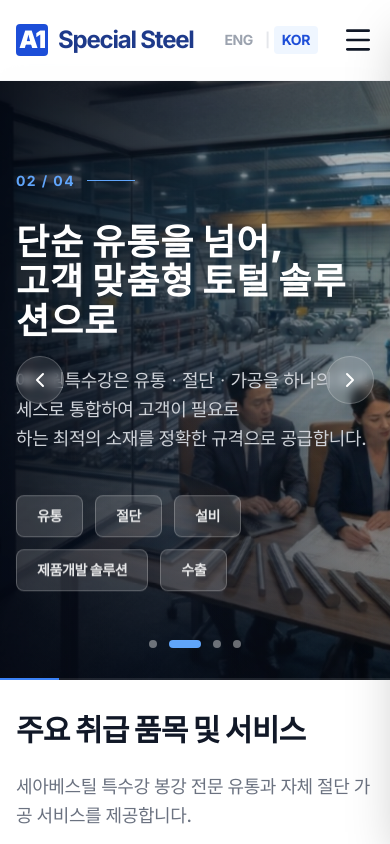
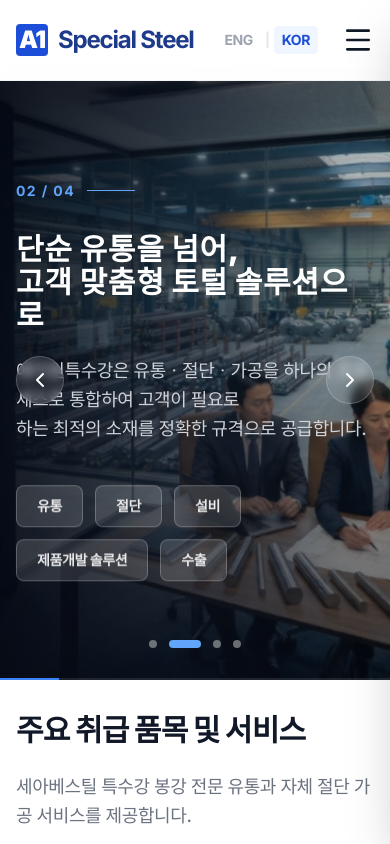
Before and after one commit to Lim-hosung/ilsibul, a Next.js app: page / in a window 390 px wide. Shown: the top 844 px of the page. Built offline with nearby package versions, Linux system fonts and the light colour scheme.

Commit message:
3/7 마무리

```diff
--- a/src/app/page.tsx
+++ b/src/app/page.tsx
@@ -46,7 +46,7 @@ const heroSlides = [
   {
     imageSrc: '/images/hero/hero-4.jpg',
     titleKOR: '산업의 심장부에 공급되는 \n에이원특수강의 소재',
-    titleENG: 'Materials from A1 Special Steel\nSupplied to the Heart of Industry',
+    titleENG: 'Materials from\nA1 Special Steel\nSupplied to the Heart of Industry',
     subtitleKOR: '에이원특수강의 제품은 국가 핵심 산업 전반에 걸쳐 안전과 성능의 기반이 됩니다.',
     subtitleENG: 'A1 Special Steel\'s products form the foundation of safety and performance across Korea\'s key industries.',
     ctas: [
--- a/src/components/ui/HeroSlider.tsx
+++ b/src/components/ui/HeroSlider.tsx
@@ -103,7 +103,7 @@ export function HeroSlider({ slides, lang, children, interval = 6000 }: HeroSlid
                         {/* Title */}
                         <h1
                             key={`title-${current}`}
-                            className="text-4xl sm:text-5xl lg:text-6xl xl:text-7xl font-black text-white tracking-wide mb-6 leading-[1.1] whitespace-pre-line"
+                            className="text-3xl sm:text-4xl lg:text-5xl xl:text-6xl font-black text-white tracking-wide mb-6 leading-[1.1] whitespace-pre-line"
                             style={{ animation: 'slideUp 0.8s ease-out forwards' }}
                         >
                             {lang === 'ENG' ? slides[current].titleENG : slides[current].titleKOR}
```
Also changed, not shown: public/images/products/special-steel.jpg.
